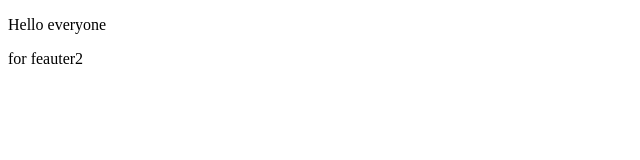
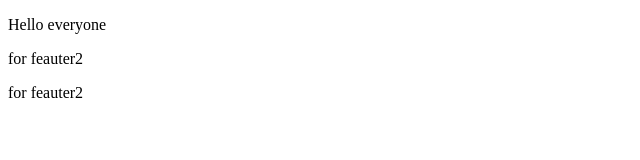
Before and after one commit to shravanyadav28/localrepo, a plain HTML site: page index.html in a window 1280 px wide. Shown: the full height of the page, 0-640 px from the left. Drawn offline with Linux system fonts and the light colour scheme.

Commit message:
added on branch

```diff
--- a/index.html
+++ b/index.html
@@ -7,5 +7,6 @@
 <body>
 <p>Hello everyone</p>
 <p>for feauter2</p>
+<p>for feauter2</p>
 </body>
 </html>
```
